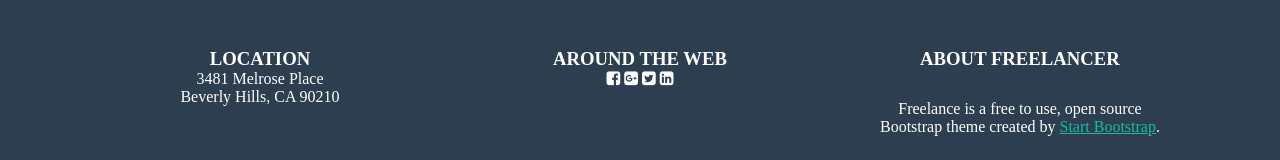
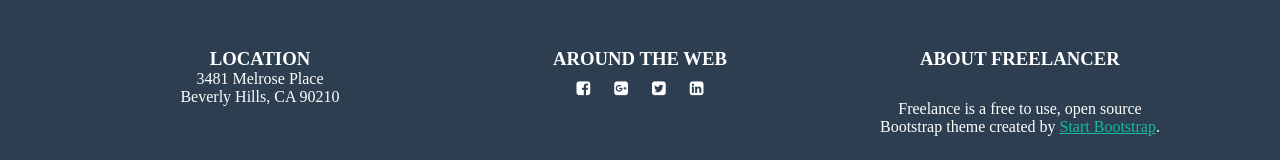
Before and after one commit to monerivas/freelancerBootstrap, a plain HTML site: page index.html in a window 1280 px wide. Shown: the part 775-935 px from the top of the page. Drawn offline with Linux system fonts and the light colour scheme.

Commit message:
iconos mejorados footer

```diff
--- a/css/main.css
+++ b/css/main.css
@@ -72,5 +72,7 @@ footer{
 }
 
 .iconosFooter{
-    font-size: 70px;
+    font-size: 45px;
+    margin: 10px;
 }
+/*---Fin Footer-----------------*/
```
